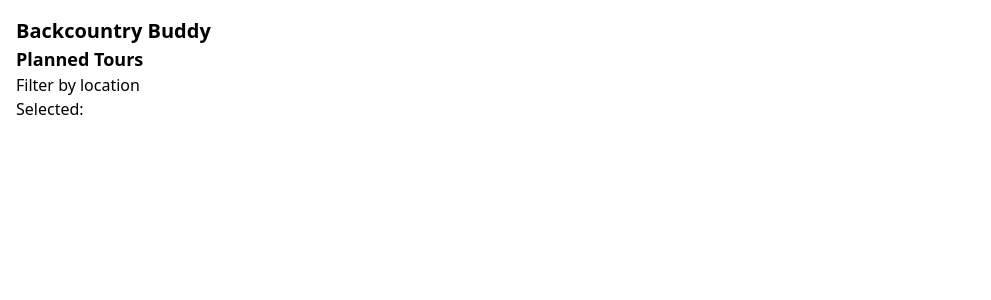
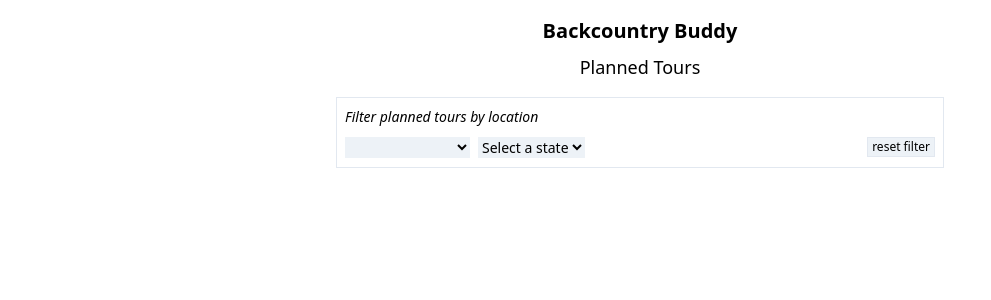
Before and after one commit to backcountry-buddy/backcountry-buddy, a Vue app in the folder app/: page / in a window 1280 px wide. Shown: the top 300 px of the page, without its empty margins (0-991 px from the left). Built offline with nearby package versions, Linux system fonts and the light colour scheme; what vuefire would draw is missing.

Commit message:
improves tour list UI

```diff
--- a/app/src/App.vue
+++ b/app/src/App.vue
@@ -1,19 +1,19 @@
 <template>
-  <div id="app" class="p-4">
-    <h1 class="text-xl font-bold">Backcountry Buddy</h1>
-    <TourList/>
+  <div id="app" class="p-4 lg:mx-auto lg:w-1/2">
+    <h1 class="text-xl font-semibold text-center">Backcountry Buddy</h1>
+    <TourList />
   </div>
 </template>
 
 <script>
-import TourList from './components/TourList.vue';
+import TourList from "./components/TourList.vue";
 
 export default {
-  name: 'app',
+  name: "app",
   components: {
     TourList
   }
-}
+};
 </script>
 
 <style>
--- a/app/src/components/LocationFilter.vue
+++ b/app/src/components/LocationFilter.vue
@@ -1,39 +1,57 @@
 <template>
-  <div>
-    <!-- TODO: improve UX -->
-    <h3>Filter by location</h3>
-    <div>Selected: {{appliedFilter.country}} {{appliedFilter.state}} {{appliedFilter.region}}</div>
-    <ul>
-      <li v-for="(states, country, index) in countries"  v-bind:key="index">
-        <a @click="updateFilter('country', country)" class="cursor-pointer text-blue-500">{{country}}</a>
-      </li>
-      <li v-if="!!appliedFilter.country">
-        <ul>
-          <li v-for="(regions, state, index) in states" v-bind:key="index">
-            <a @click="updateFilter('state', state)" class="cursor-pointer text-blue-500">{{state}}</a>
-          </li>
-        </ul>
-      </li>
-      <li v-if="(!!appliedFilter.country && !!appliedFilter.state)">
-        <ul>
-          <li v-for="(locations, region, index) in regions" v-bind:key="index">
-            <a @click="updateFilter('region', region)" class="cursor-pointer text-blue-500">{{region}}</a>
-          </li>
-        </ul>
-      </li>
-    </ul>
+  <div class="border p-2 my-4">
+    <h3 class="mb-2 italic font-light text-sm">Filter planned tours by location</h3>
+    <div class="flex justify-between items-center">
+      <div>
+        <select
+          v-model="appliedFilter.country"
+          @change="updateFilter('country')"
+          class="bg-gray-200 text-sm"
+        >
+          <option disabled value>Select a country</option>
+          <option v-for="(states, country, index) in countries" v-bind:key="index">{{country}}</option>
+        </select>
+        <select
+          v-if="!!appliedFilter.country"
+          v-model="appliedFilter.state"
+          @change="updateFilter('state')"
+          class="ml-2 bg-gray-200 text-sm"
+        >
+          <option disabled value>Select a state</option>
+          <option v-for="(regions, state, index) in states" v-bind:key="index">{{state}}</option>
+        </select>
+        <select
+          v-if="!!appliedFilter.state"
+          v-model="appliedFilter.region"
+          @change="updateFilter('region')"
+          class="ml-2 bg-gray-200 text-sm"
+        >
+          <option disabled value>Select a region</option>
+          <option v-for="(locactions, region, index) in regions" v-bind:key="index">{{region}}</option>
+        </select>
+      </div>
+      <button
+        type="button"
+        class="text-xs bg-gray-200 px-1 border"
+        @click="resetFilter"
+      >reset filter</button>
+    </div>
   </div>
 </template>
 
 <script>
-import { db } from '@/config/db';
+import { db } from "@/config/db";
 
 export default {
-  data: function () {
+  data: function() {
     return {
-       filterConfig: {},
-       appliedFilter: {}
-    }
+      filterConfig: {},
+      appliedFilter: {
+        country: "United States",
+        state: "",
+        region: ""
+      }
+    };
   },
 
   computed: {
@@ -44,28 +62,46 @@ export default {
       return this.filterConfig[this.appliedFilter.country];
     },
     regions() {
-      return this.filterConfig[this.appliedFilter.country][this.appliedFilter.state];
+      return this.filterConfig[this.appliedFilter.country][
+        this.appliedFilter.state
+      ];
     }
   },
 
   methods: {
-    updateFilter(k,v) {
-      const appliedFilter = Object.assign({}, this.appliedFilter)
-      appliedFilter[k] = v;
-      if (k === 'country') {
-        delete appliedFilter.state;
-        delete appliedFilter.region;
+    updateFilter(locationType) {
+      if (locationType === "country") {
+        this.appliedFilter.state = "";
+        this.appliedFilter.region = "";
       }
-      if (k === 'state') {
-        delete appliedFilter.region;
+      if (locationType === "state") {
+        this.appliedFilter.region = "";
       }
-      this.appliedFilter = appliedFilter;
-      this.$emit('applyFilter', appliedFilter)
+      const cleanFilter = this.cleanFilter(this.appliedFilter);
+      this.$emit("applyFilter", cleanFilter);
+    },
+    cleanFilter(filter) {
+      // remove empty filter params
+      return Object.keys(filter).reduce((cleaned, filterParam) => {
+        if (filter[filterParam]) {
+          cleaned[filterParam] = filter[filterParam];
+        }
+        return cleaned;
+      }, {});
+    },
+    resetFilter() {
+      this.appliedFilter = {
+        country: "",
+        state: "",
+        region: ""
+      };
+      const cleanFilter = this.cleanFilter(this.appliedFilter);
+      this.$emit("applyFilter", cleanFilter);
     }
   },
 
   firestore: {
-    filterConfig: db.collection('configs').doc('locationFilter'),
+    filterConfig: db.collection("configs").doc("locationFilter")
   }
-}
+};
 </script>
--- /dev/null
+++ b/app/src/components/TourCard.vue
@@ -0,0 +1,33 @@
+<template>
+  <li class="border border-blue-200 bg-blue-100 p-2">
+    <h4 class="flex justify-between">
+      <div>
+        <span class="font-semibold">{{tour.location}}</span>
+        <span class="ml-1 text-xs font-light">{{tourDate}}</span>
+      </div>
+      <div class="font-light text-sm">{{tour.state}}, {{tour.country}}</div>
+    </h4>
+    <p class="pl-2 text-sm">{{tour.description}}</p>
+  </li>
+</template>
+
+<script>
+import { DateTime } from "luxon";
+
+export default {
+  props: { tour: Object },
+  data: function() {
+    return {
+      tours: null
+    };
+  },
+  computed: {
+    tourDate() {
+      const d = DateTime.fromSeconds(this.tour.plannedOn.seconds, {
+        zone: "utc"
+      });
+      return d.toLocaleString(DateTime.DATE_MED);
+    }
+  }
+};
+</script>
--- a/app/src/components/TourList.vue
+++ b/app/src/components/TourList.vue
@@ -1,36 +1,32 @@
 <template>
   <div>
-    <h2 class="text-lg font-semibold">Planned Tours</h2>
-
+    <h2 class="my-2 text-lg font-light text-center">Planned Tours</h2>
     <LocationFilter @applyFilter="applyFilter" />
-
-    <!-- TODO: improve list view -->
     <ul>
-      <li v-for="(tour, index) in tours"  v-bind:key="index">
-        {{tour.description}}
-      </li>
+      <TourCard :tour="tour" v-for="(tour, index) in tours" v-bind:key="index" />
     </ul>
-
   </div>
 </template>
 
 <script>
-import { db } from '@/config/db'
-import LocationFilter from './LocationFilter.vue';
+import { db } from "@/config/db";
+import LocationFilter from "./LocationFilter.vue";
+import TourCard from "./TourCard.vue";
 
-const plannedTours = db.collection('tours')
-  .where('plannedOn','>',new Date())
+// TODO: verify this is timezone safe
+const plannedTours = db.collection("tours").where("plannedOn", ">", new Date());
 
 export default {
-  data: function () {
+  data: function() {
     return {
-       tours: [],
-       filter: {}
-    }
+      tours: [],
+      filter: {}
+    };
   },
 
   components: {
-    LocationFilter
+    LocationFilter,
+    TourCard
   },
 
   methods: {
@@ -42,40 +38,42 @@ export default {
   firestore() {
     return {
       tours: plannedTours.limit(20)
-    }
+    };
   },
 
   watch: {
-    // there must be a better way to compose query objects...
+    // TODO: there must be a better way to compose query objects...
     filter(f) {
       const queryScenario = Object.keys(f).length;
       switch (queryScenario) {
         // country
         case 1:
-          this.$bind('tours', plannedTours
-            .where('country', '==', f.country));
+          this.$bind("tours", plannedTours.where("country", "==", f.country));
           break;
         // country + state
         case 2:
-          this.$bind('tours', plannedTours
-            .where('country', '==', f.country)
-            .where('state', '==', f.state));
+          this.$bind(
+            "tours",
+            plannedTours
+              .where("country", "==", f.country)
+              .where("state", "==", f.state)
+          );
           break;
         // country + state = region
         case 3:
-          this.$bind('tours', plannedTours
-            .where('country', '==', f.country)
-            .where('state', '==', f.state)
-            .where('region', '==', f.region));
+          this.$bind(
+            "tours",
+            plannedTours
+              .where("country", "==", f.country)
+              .where("state", "==", f.state)
+              .where("region", "==", f.region)
+          );
           break;
         default:
-          this.$bind('tours', plannedTours.limit(20))
+          this.$bind("tours", plannedTours.limit(20));
           break;
       }
     }
   }
-}
+};
 </script>
-
-<style scoped>
-</style>
```
